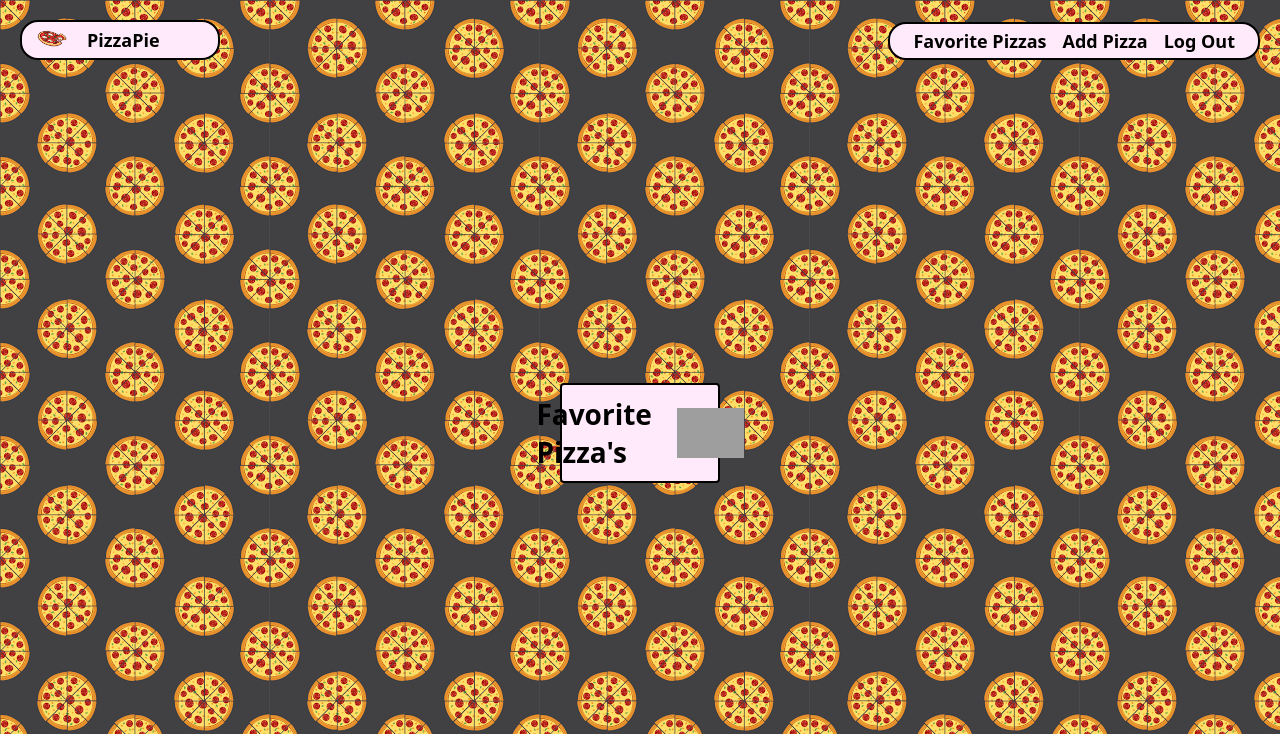
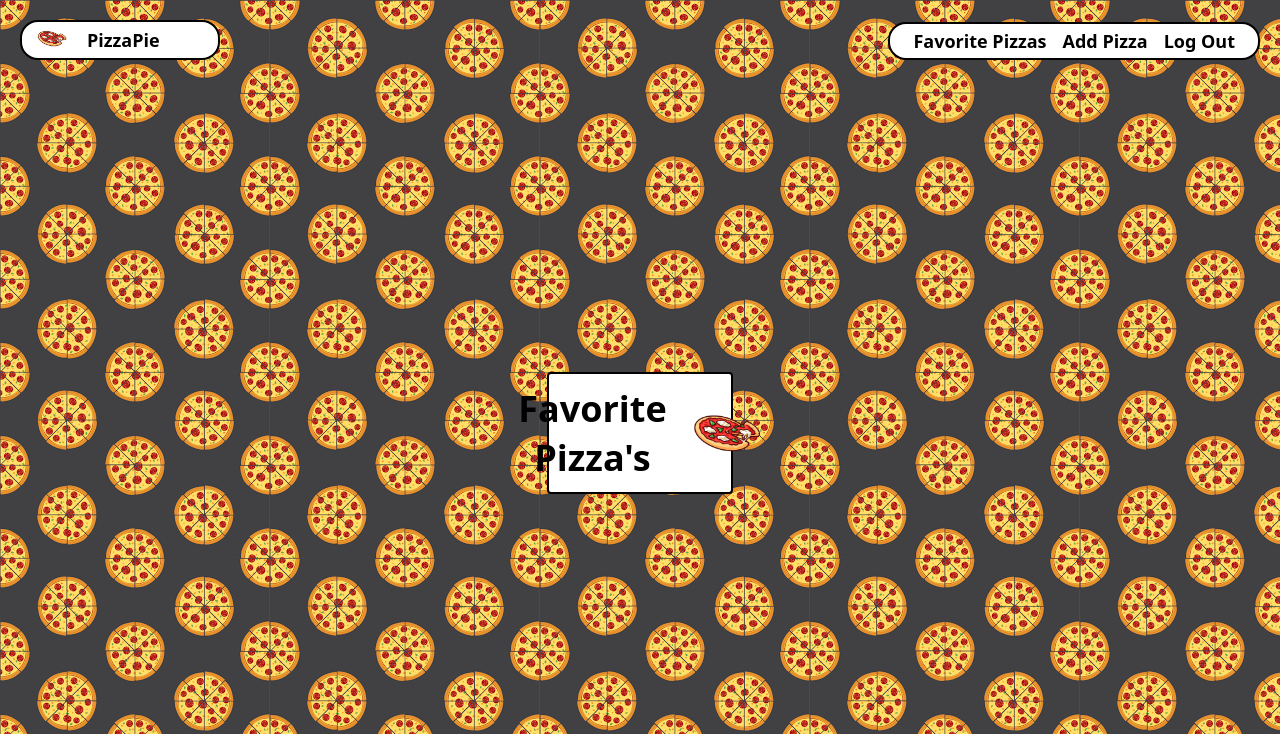
Before and after one commit to bfloyd14/pizza-pie, a Django app: page /pizzas/ in a window 1280 px wide. Shown: the top 734 px of the page. Run offline with Django 4.2, Linux system fonts and the light colour scheme; the visitor is signed in with stand-in values (Sample User, id 1); data that the repository does not hold is empty; grey boxes are pictures that could not be loaded.

Commit message:
change container and nav background color to white and add new image to index page.

```diff
--- a/main_app/static/css/base.css
+++ b/main_app/static/css/base.css
@@ -142,7 +142,7 @@ a {
   border-radius: 4px;
   font-size: 20px;
   font-weight: bold;
-  background-color: #FEEAFA ;
+  background-color: white ;
   color: black;
   border: solid black 2px;
   box-shadow: 2px 2px;
@@ -158,7 +158,7 @@ form a {
   border-radius: 4px;
   font-size: 20px;
   font-weight: bold;
-  background-color: #FEEAFA ;
+  background-color: white ;
   color: black;
   border: solid black 2px;
   box-shadow: 2px 2px;
@@ -212,10 +212,9 @@ form a {
   flex-direction: column;
   border: 2px solid black;
   border-radius: 4px;
-  background-color: #FEEAFA;
-  opacity: .95;
+  background-color: white;
   width: 75%;
-  height: 350px;
+  height: 450px;
   padding-bottom: 50px;
 }
 
@@ -257,7 +256,7 @@ form a {
   .header-logo-container {
     margin: 10px 0;
     padding: 0 15px;
-    background: #FEEAFA ;
+    background: white ;
     border: solid 2px black;
     border-radius: 18px;
   }
@@ -308,7 +307,7 @@ form a {
   nav,
   .header-logo-container {
     margin: 0;
-    background: #FEEAFA ;
+    background: white ;
     border: solid 2px black;
     border-radius: 18px;
   }
@@ -332,7 +331,7 @@ form a {
 
     nav,
     .header-logo-container {
-      background: #FEEAFA ;
+      background: white ;
       border: solid 2px black;
       border-radius: 18px;
     }
--- a/main_app/static/css/form.css
+++ b/main_app/static/css/form.css
@@ -37,8 +37,7 @@ button{
   justify-content: center;
   flex-direction: column;
   align-items: center;
-  background-color: #FEEAFA;
-  opacity: .95;
+  background-color: white;
 }
 
 .page-container button {
@@ -48,8 +47,7 @@ button{
 .signup-container {
   border: 2px solid black;
   border-radius: 4px;
-  background-color: #FEEAFA;
-  opacity: .95;
+  background-color: white;
   display: flex;
   flex-direction: column;
   justify-content: center;
--- a/main_app/static/css/home.css
+++ b/main_app/static/css/home.css
@@ -16,8 +16,7 @@ main > section {
   box-shadow: 2px 2px;
   border-radius: 4px;
   min-height: 445px;
-  background-color: #FEEAFA;
-  opacity: .95;
+  background-color: white;
 }
 
 .btn {
--- a/main_app/static/css/pizza/pizza-detail.css
+++ b/main_app/static/css/pizza/pizza-detail.css
@@ -6,7 +6,7 @@
   justify-content: center;
   border: 2px solid black;
   border-radius: 4px;
-  background-color: #FEEAFA;
+  background-color: white;
   width: 75%;
   height: auto;
 }
--- a/main_app/static/css/pizza/pizza-index.css
+++ b/main_app/static/css/pizza/pizza-index.css
@@ -17,9 +17,14 @@
 .page-header {
   border: 2px solid black;
   border-radius: 4px;
-  background-color: #FEEAFA;
+  background-color: white;
   width: 40%;
   padding: 10px;
+}
+
+.page-header h1 {
+  font-size: 36px;
+  text-align: center;
 }
 
 .card {
@@ -27,7 +32,7 @@
   margin: 10px;
   border: 2px solid black;
   box-shadow: 2px 2px;
-  background-color: #FEEAFA;
+  background-color: white;
   text-align: center;
   height: 150px;
   border-radius: 4px;
--- a/main_app/templates/main_app/pizza_list.html
+++ b/main_app/templates/main_app/pizza_list.html
@@ -13,7 +13,7 @@ href="{% static "css/pizza/pizza-index.css" %}"
 <div class="page-container">
   <section class="page-header">
     <h1>Favorite Pizza's</h1>
-    <img src="{% static "images/slice.png" %}" alt="Slice of Pizza">
+    <img src="{% static "images/pizza-pie.png" %}" alt="Slice of Pizza">
   </section>
   <section class="card-container">
     {% for pizza in pizza_list  %}
```
Also changed, not shown: main_app/static/images/chef.png (added), 1 other file.
